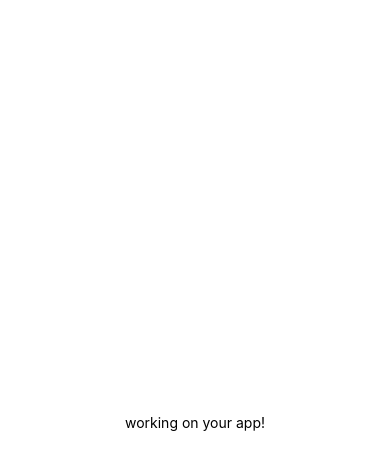
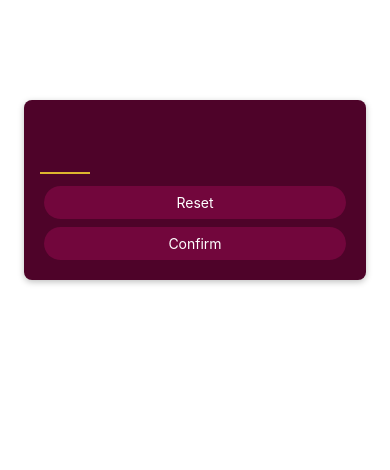
Before and after one commit to irina-vas/theGame, a React Native app: screen / in a window 390 px wide. Shown: the top 470 px of the page. Built offline with nearby package versions, Linux system fonts and the light colour scheme.

Commit message:
finished on les number 50

```diff
--- a/App.js
+++ b/App.js
@@ -1,20 +1,15 @@
-import { StatusBar } from 'expo-status-bar';
+// import { StatusBar } from 'expo-status-bar';
 import { StyleSheet, Text, View } from 'react-native';
+import { StartGameScreen } from './screens/StartGameScreen';
 
 export default function App() {
   return (
-    <View style={styles.container}>
-      <Text>working on your app!</Text>
-      <StatusBar style="auto" />
-    </View>
+    <StartGameScreen />
   );
 }
 
 const styles = StyleSheet.create({
   container: {
-    flex: 1,
-    backgroundColor: '#fff',
-    alignItems: 'center',
-    justifyContent: 'center',
+
   },
 });
--- /dev/null
+++ b/components/ui/CustomButton.js
@@ -0,0 +1,44 @@
+import React from 'react';
+import { View, Pressable, Text, StyleSheet } from 'react-native';
+
+export const CustomButton = ({ children, onPress }) => {
+  return (
+    <View style={styles.buttonOuterContainer}>
+      <Pressable
+        style={({ pressed }) => pressed
+          ? [styles.pressed, styles.buttonInnerContainer]
+          : styles.buttonInnerContainer
+        }
+        onPress={onPress}
+        android_ripple={{ color: '#640233' }}
+      >
+        <Text style={styles.buttonText}>{children}</Text>
+      </Pressable>
+    </View>
+  )
+}
+
+const styles = StyleSheet.create({
+  buttonOuterContainer: {
+    borderRadius: 28,
+    margin: 4,
+    overflow: 'hidden',
+  },
+  buttonInnerContainer: {
+    backgroundColor: '#72063c',
+    paddingVertical: 8,
+    paddingHorizontal: 16,
+    elevation: 2,
+    shadowColor: '#000',
+    shadowOffset: { width: 0, height: 2 },
+    shadowRadius: 6,
+    shadowOpacity: 0.25,
+  },
+  buttonText: {
+    color: '#fff',
+    textAlign: 'center'
+  },
+  pressed: {
+    opacity: 0.75
+  }
+});
--- /dev/null
+++ b/screens/StartGameScreen.js
@@ -0,0 +1,43 @@
+import React from 'react';
+import { View, TextInput, StyleSheet } from 'react-native';
+import { CustomButton } from '../components/ui/CustomButton';
+
+export const StartGameScreen = () => {
+  return (
+    <View style={styles.container}>
+      <TextInput
+        style={styles.numberInput}
+        maxLength={2}
+        keyboardType="number-pad"
+      />
+      <CustomButton>Reset</CustomButton>
+      <CustomButton>Confirm</CustomButton>
+    </View>
+  )
+}
+
+const styles = StyleSheet.create({
+  container: {
+    marginHorizontal: 24,
+    borderRadius: 8,
+    padding: 16,
+    marginTop: 100,
+    backgroundColor: '#4e0329',
+    elevation: 4,
+    shadowColor: '#000',
+    shadowOffset: { width: 0, height: 2 },
+    shadowRadius: 6,
+    shadowOpacity: 0.25
+  },
+  numberInput: {
+    height: 50,
+    width: 50,
+    textAlign: 'center',
+    fontSize: 32,
+    borderBottomColor: '#ddb52f',
+    borderBottomWidth: 2,
+    color: '#ddb52f',
+    marginVertical: 8,
+    fontWeight: 'bold'
+  }
+});
```
Also changed, not shown: screens/GameOver.js (added, +8 -0 lines), screens/GameScreen.js (added, +14 -0 lines).
